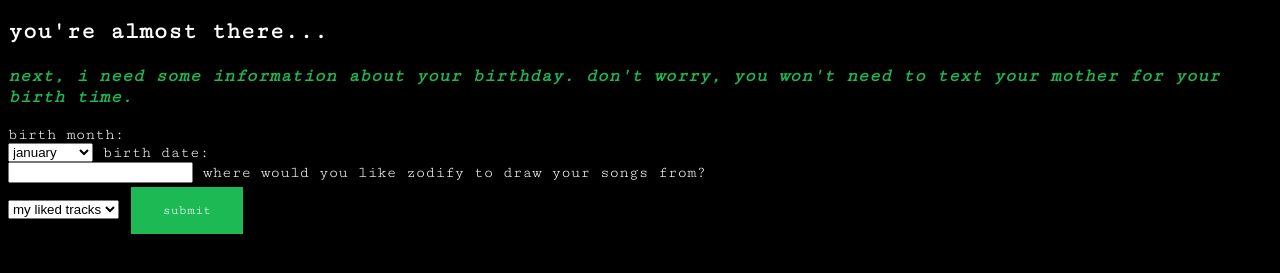
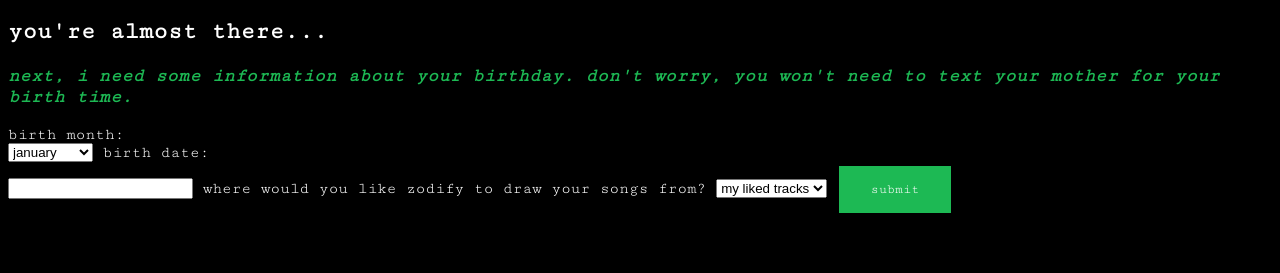
Before and after one commit to abbyowen/zodify, a website: page callback.html in a window 1280 px wide. Shown: the part 47-320 px from the top of the page. Drawn offline with Linux system fonts and the light colour scheme.

Commit message:
fix HTML

```diff
--- a/callback.html
+++ b/callback.html
@@ -76,7 +76,7 @@
     <h3>next, i need some information about your birthday. don't worry, you won't need to text your mother for your birth time.</h3>
     <form action='/horoscope' method="POST">
       <label for="birth_month">birth month:</label><br>
-      <select name = "birth_month" id = "birth_month"><br>
+      <select name = "birth_month" id = "birth_month">
         <option value="january">january</option>
         <option value="february">february</option>
         <option value="march">march</option>
@@ -93,7 +93,7 @@
 
       <label for="birth_date">birth date:</label><br>
       <input type="number" id="birth_date" name="birth_date">
-      <label for="song_location">where would you like zodify to draw your songs from?</label><br>
+      <label for="song_location">where would you like zodify to draw your songs from?</label>
 
       <select name="song_location" id ="location">
         <option value="liked_tracks">my liked tracks</option>
```
